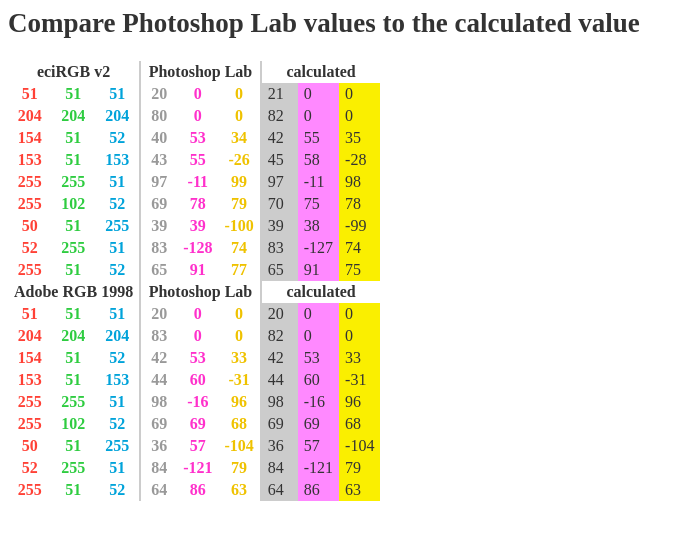
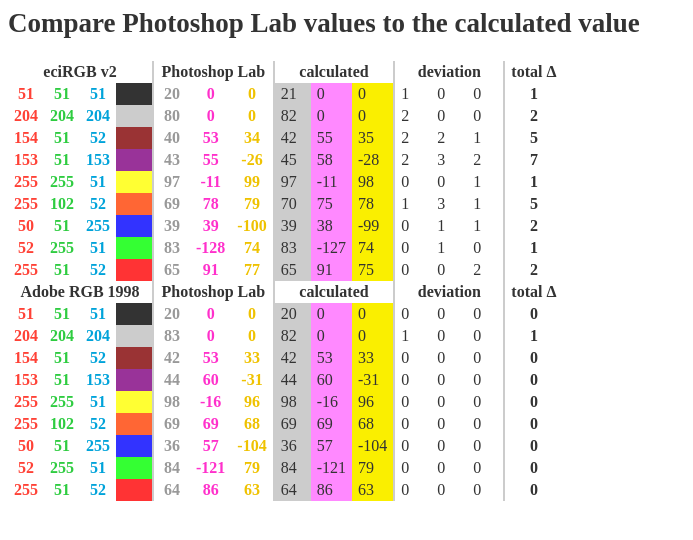
Before and after one commit to picturae/rgb-lab-conversion, a website: page demo/proof.html in a window 1280 px wide. Shown: the whole page, without its empty margins (0-693 px from the left). Drawn offline with Linux system fonts and the light colour scheme.

Commit message:
clearer proof data, tidier html

```diff
--- a/demo/proof.html
+++ b/demo/proof.html
@@ -22,7 +22,10 @@
         min-width: 24px;
       }
       thead :not(:last-child),
-      tbody th:nth-child(3n) {
+      tbody th:nth-child(4),
+      tbody th:nth-child(7),
+      tbody td:nth-child(10),
+      tbody td:nth-child(13) {
         border-right: 2px solid var(--fill-gray);
       }
       .red {
@@ -65,30 +68,40 @@
         let totalDeviation = 0;
         let highestDeviation = 0;
         let count = 0;
+        let absDeviation = (labPsI, labCalcI) => Math.abs(
+          Math.abs(labPsI) - Math.abs(labCalcI)
+        );
+        let sumAbsDeviation = (labPS, labCalc) => {
+          let tlDev = 0;
+          labCalc.forEach((labCalcI, index) => {
+            tlDev += absDeviation(labPS[index], labCalcI);
+          });
+          return tlDev;
+        }
 
         rgbLabConversion.rgb2LabStandard.forEach(obj => {
           let tr = document.createElement("tr");
-          tr.innerHTML = `<th class="red">${obj.rgb[0]}</th><th class="green">${
-            obj.rgb[1]
-          }</th><th class="blue">${obj.rgb[2]}</th>`;
+          tr.innerHTML = `<th class="red">${obj.rgb[0]}</th>
+                          <th class="green">${obj.rgb[1]}</th>
+                          <th class="blue">${obj.rgb[2]}</th>`;
+          let cssTriplet = `rgb(${obj.rgb.join()})`;
+          tr.innerHTML += `<th class="view" style="background: ${cssTriplet}">&nbsp;</th>`;
           let labPS = obj[iccProfileName];
-          tr.innerHTML += `<th class="lum">${labPS[0]}</th><th class="a-axis">${
-            labPS[1]
-          }</th><th class="b-axis">${labPS[2]}</th>`;
-          let labArray = rgbLabConversion.rgb2Lab(obj.rgb, iccProfileName);
-          let lab = [
-            Math.round(labArray[0]),
-            Math.round(labArray[1]),
-            Math.round(labArray[2])
-          ];
-          tr.innerHTML += `<td class="lum">${lab[0]}</td><td class="a-axis">${
-            lab[1]
-          }</td><td class="b-axis">${lab[2]}</td>`;
+          tr.innerHTML +=  `<th class="lum">${labPS[0]}</th>
+                            <th class="a-axis">${labPS[1]}</th>
+                            <th class="b-axis">${labPS[2]}</th>`;
+          let labCalc = rgbLabConversion.rgb2Lab(obj.rgb, iccProfileName);
+          let lab = labCalc.map(labI => Math.round(labI));
+          tr.innerHTML +=  `<td class="lum">${lab[0]}</td>
+                            <td class="a-axis">${lab[1]}</td>
+                            <td class="b-axis">${lab[2]}</td>`;
+          tr.innerHTML += `<td class="abs-dev-0">${absDeviation(labPS[0], lab[0])}</td>`;
+          tr.innerHTML += `<td class="abs-dev-1">${absDeviation(labPS[1], lab[1])}</td>`;
+          tr.innerHTML += `<td class="abs-dev-2">${absDeviation(labPS[2], lab[2])}</td>`;
+          tr.innerHTML += `<th class="total-dev">${sumAbsDeviation(labPS, lab)}</th>`;
           tbody.appendChild(tr);
           lab.forEach((labI, index) => {
-            let absoluteDeviation = Math.abs(
-              Math.abs(labPS[index]) - Math.abs(labI)
-            );
+            absoluteDeviation = absDeviation(labPS[index], labI);
             totalDeviation += absoluteDeviation;
             highestDeviation = Math.max(absoluteDeviation, highestDeviation);
             count++;
@@ -118,17 +131,21 @@
     <table cellspacing="0">
       <thead>
         <tr>
-          <th colspan="3">eciRGB v2</th>
+          <th colspan="4">eciRGB v2</th>
           <th colspan="3">Photoshop Lab</th>
           <th colspan="3">calculated</th>
+          <th colspan="3">deviation</th>
+          <th colspan="1">total &Delta;</th>
         </tr>
       </thead>
       <tbody id="eciRGB_v2"></tbody>
       <thead>
         <tr>
-          <th colspan="3">Adobe RGB 1998</th>
+          <th colspan="4">Adobe RGB 1998</th>
           <th colspan="3">Photoshop Lab</th>
           <th colspan="3">calculated</th>
+          <th colspan="3">deviation</th>
+          <th colspan="1">total &Delta;</th>
         </tr>
       </thead>
       <tbody id="AdobeRGB1998"></tbody>
```
Also changed, not shown: demo/calculator.html (+15 -5 lines).
